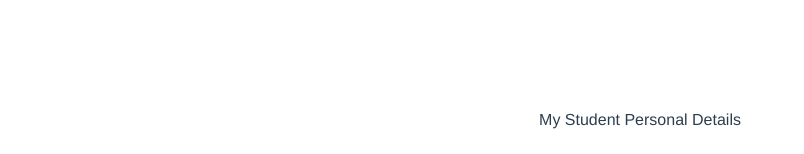
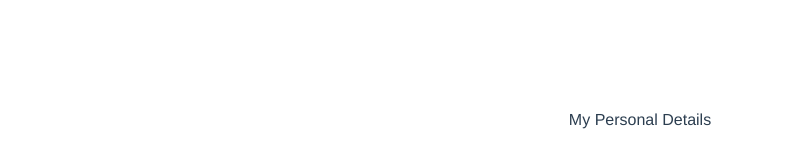
Before and after one commit to MuZiRa/MuZiRa.github.io, a Vue app: page / in a window 1280 px wide. Shown: the top 154 px of the page, without its empty margins (0-804 px from the left). Built offline with nearby package versions, Linux system fonts and the light colour scheme.

Commit message:
Change the h1 to my personal details

```diff
--- a/src/App.vue
+++ b/src/App.vue
@@ -6,7 +6,7 @@ import HelloWorld from './components/HelloWorld.vue'
 
 <template>
   <div class="bg-blue-100" ><br><br>
-<h1 class="text-2xl font-extrabold text-gray-900">My Student Personal Details</h1><br>
+<h1 class="text-2xl font-extrabold text-gray-900">My Personal Details</h1><br>
     <img class="inline-block h-12 w-13 rounded-full ring-2 ring-white" src="./assets/photo.jpg"><br><br>
   </div>
 
```
